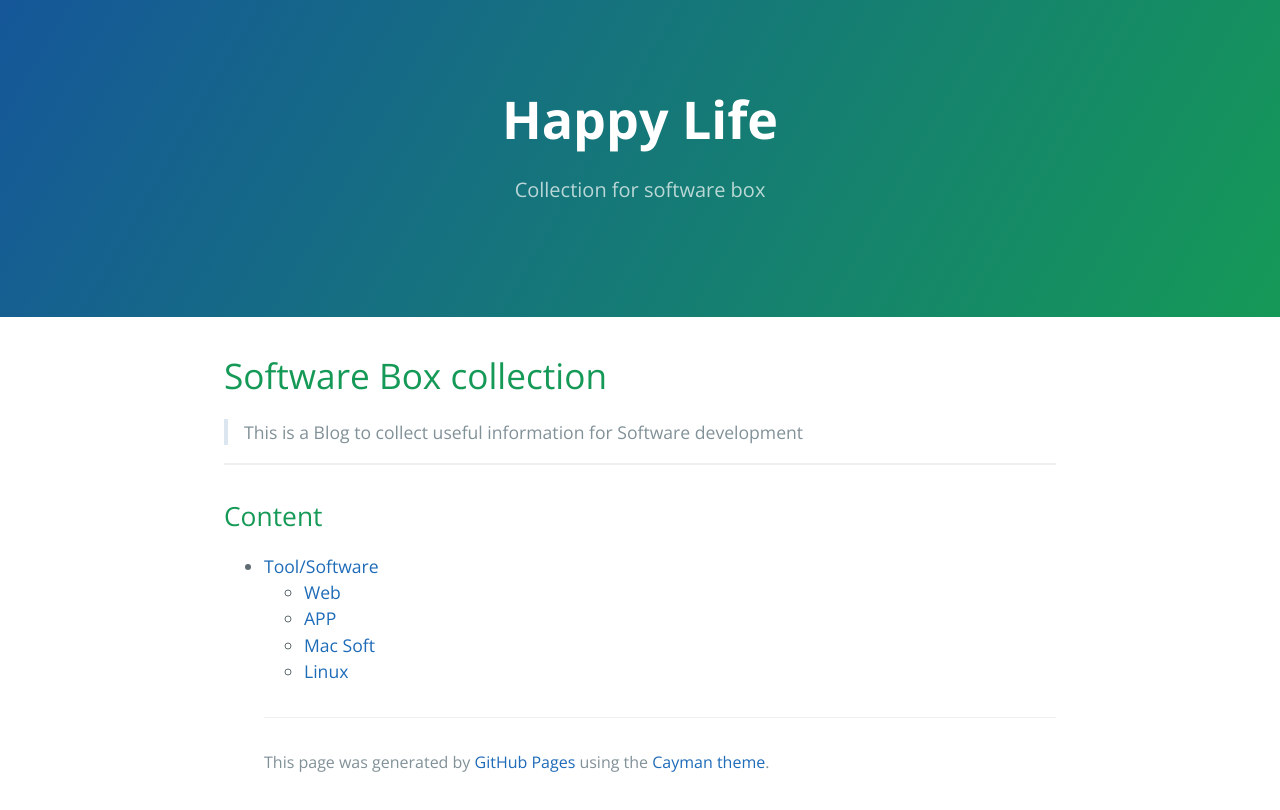
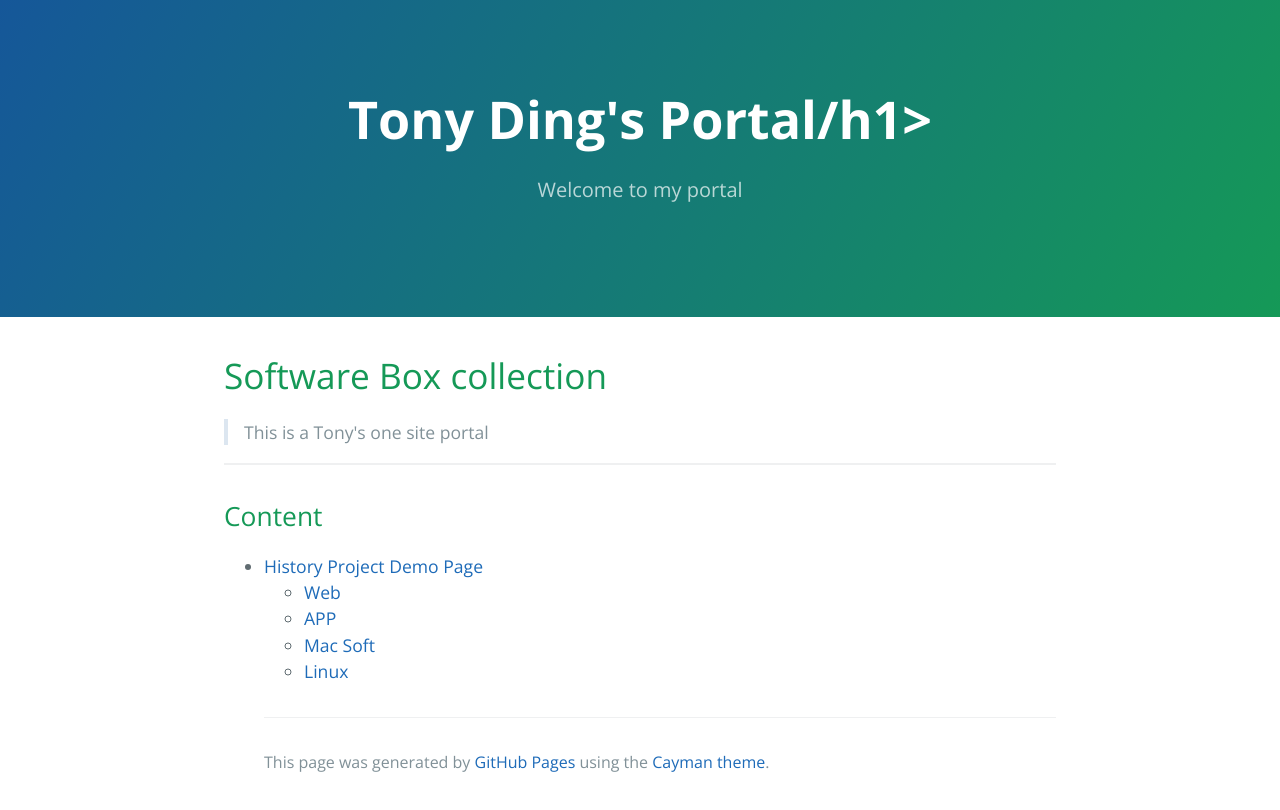
Before and after one commit to tonydingca/tonydingca.github.io, a plain HTML site: page index.html in a window 1280 px wide. Drawn offline with nearby package versions, Linux system fonts and the light colour scheme.

Commit message:
change for index page

```diff
--- a/index.html
+++ b/index.html
@@ -12,16 +12,19 @@
   </head>
   <body>
     <section class="page-header">
-      <h1 class="project-name">Happy Life</h1>
-      <h2 class="project-tagline">Collection for software box</h2>
+      <h1 class="project-name">Tony Ding's Portal/h1>
+      <h2 class="project-tagline">Welcome to my portal</h2>
     </section>
 
     <section class="main-content">
       <h1>
-<a id="software-box-collection" class="anchor" href="#software-box-collection" aria-hidden="true"><span aria-hidden="true" class="octicon octicon-link"></span></a>Software Box collection</h1>
+      <a id="software-box-collection" class="anchor" href="#software-box-collection" aria-hidden="true">
+        <span aria-hidden="true" class="octicon octicon-link"></span>
+      </a>Software Box collection
+      </h1>
 
 <blockquote>
-<p>This is a Blog to collect useful information for Software development</p>
+<p>This is a Tony's one site portal </p>
 </blockquote>
 
 <hr>
@@ -31,7 +34,7 @@
 
 <ul>
 <li>
-<a href="#tools">Tool/Software</a>
+<a href="#tools">History Project Demo Page</a>
 
 <ul>
 <li><a href="#web">Web</a></li>
```
